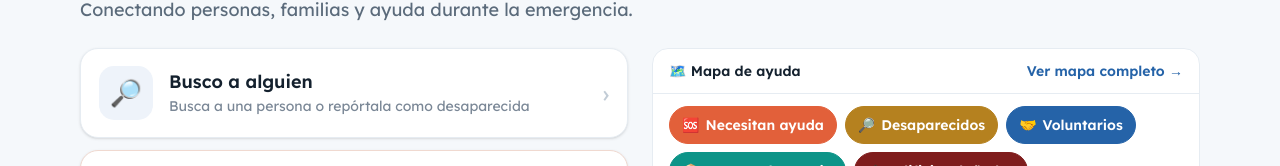
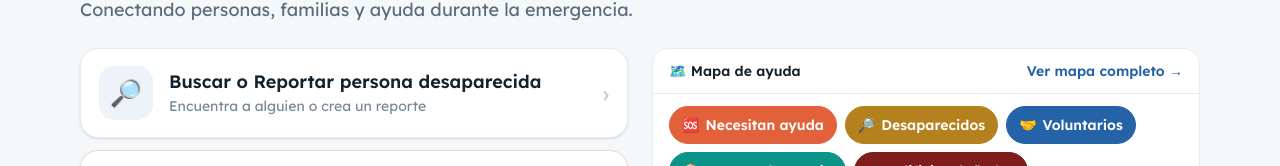
Before and after one commit to henrriusdev/venezuela-ayuda, a Next.js app: page / in a window 1280 px wide. Shown: the part 147-313 px from the top of the page. Built offline with nearby package versions, Linux system fonts and the light colour scheme; no server answers; the database is empty.

Commit message:
Home: rename find button to 'Buscar o Reportar persona desaparecida'

```diff
--- a/src/app/page.tsx
+++ b/src/app/page.tsx
@@ -34,8 +34,8 @@ export default async function Home() {
           <BigButton
             href="/buscar"
             emoji="🔎"
-            label="Busco a alguien"
-            sublabel="Busca a una persona o repórtala como desaparecida"
+            label="Buscar o Reportar persona desaparecida"
+            sublabel="Encuentra a alguien o crea un reporte"
             tileBg="#eef3fa"
           />
           <BigButton
```
